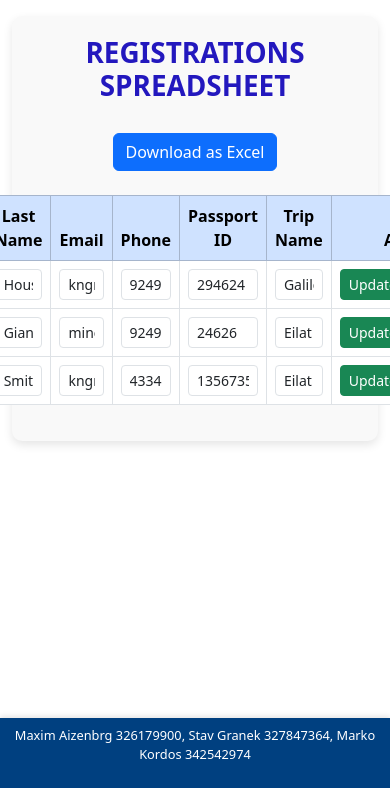
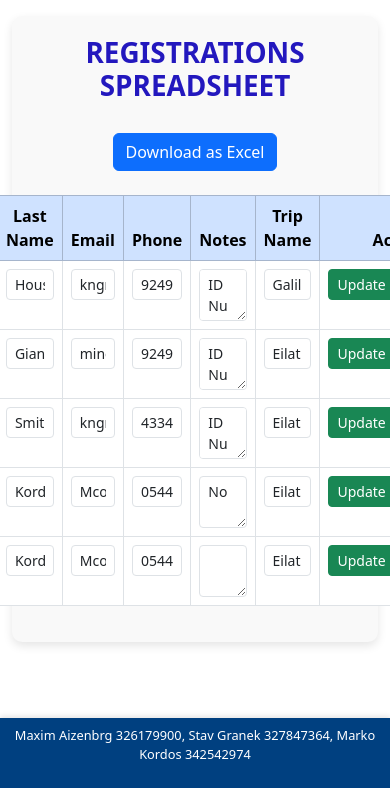
Before and after one commit to MarkoGitEnjoyer/TravelProject, a Django app: page /spreadsheet/ in a window 390 px wide; the page is wider, and only the part inside the window is pictured. Shown: the part 56-844 px from the top of that part. Run offline with Django 5.2, Linux system fonts and the light colour scheme; a user stored in the database is signed in; data comes from the database, SQL or seed files in the repository.

Commit message:
added waze+googlemaps+ changed id_number to phone number

```diff
--- a/TravelProject/main/forms.py
+++ b/TravelProject/main/forms.py
@@ -4,4 +4,7 @@ from .models import Registration
 class RegistrationForm(forms.ModelForm):
     class Meta:
         model = Registration
-        fields = ["first_name", "last_name", "phone", "email", "id_number"]
+        fields = ["first_name", "last_name", "phone", "email", "notes"]
+        widgets = {
+            'notes': forms.Textarea(attrs={'rows': 4, 'placeholder': 'Any special requests or information you\'d like us to know?'})
+        }
--- a/TravelProject/main/models.py
+++ b/TravelProject/main/models.py
@@ -9,13 +9,15 @@ from GuideApp.models import Guide
 class Trip(models.Model):
     trip_id = models.AutoField(primary_key=True)
     name = models.CharField(max_length=100)
-    minimizedDescription = models.TextField(null = True)
+    minimizedDescription = models.TextField(null=True)
     description = models.TextField()
     image = models.ImageField(upload_to='trip_images/')
     date = models.DateField()
     time = models.TimeField()
     meeting_point = models.CharField(max_length=200)
     cost = models.DecimalField(max_digits=10, decimal_places=2)
+    equipment_needed = models.TextField(null=True, blank=True)  # New field for equipment needed
+    meeting_point_coordinates = models.CharField(max_length=100, null=True, blank=True)  # New field for coordinates
 
     def __str__(self):
         return self.name
@@ -29,7 +31,7 @@ class Registration(models.Model):
         validators=[RegexValidator(regex='^[0-9]*$', message='Phone number must be numeric')]
     )
     email = models.EmailField()
-    id_number = models.CharField(max_length=20)
+    notes = models.TextField(blank=True, null=True)  # New notes field replacing id_number
     attended = models.BooleanField(default=False)
     SecretKey = models.CharField(max_length=12,null=True)
 
--- a/TravelProject/main/templates/main/mainlayout.html
+++ b/TravelProject/main/templates/main/mainlayout.html
@@ -5,6 +5,7 @@
     <meta charset="UTF-8">
     <meta name="viewport" content="width=device-width, initial-scale=1.0">
     <link rel="stylesheet" href="https://cdn.jsdelivr.net/npm/bootstrap@5.3.3/dist/css/bootstrap.min.css">
+    <link rel="stylesheet" href="https://cdn.jsdelivr.net/npm/bootstrap-icons@1.11.3/font/bootstrap-icons.min.css">
     <link rel="stylesheet" href="{% static 'main/css/test.css' %}">
     <script src="{% static 'main/js/script.js' %}" defer></script>
     <link href="https://cdn.jsdelivr.net/npm/bootstrap@5.3.0-alpha1/dist/css/bootstrap.min.css" rel="stylesheet">
--- a/TravelProject/main/templates/main/spreadsheet.html
+++ b/TravelProject/main/templates/main/spreadsheet.html
@@ -19,8 +19,8 @@
                     <th>Last Name</th>
                     <th>Email</th>
                     <th>Phone</th>
-                    <th> Passport ID</th>
-               <th>Trip Name</th>
+                    <th>Notes</th>
+                    <th>Trip Name</th>
                     <th colspan="2">Actions</th>
                 </tr>
             </thead>
@@ -43,10 +43,10 @@
                             <input type="text" name="phone" value="{{ registration.phone }}" class="form-control form-control-sm">
                         </td>
                         <td>
-                            <input type="text" name="Passport_id" value="{{ registration.id_number }}" class="form-control form-control-sm">
+                            <textarea name="notes" class="form-control form-control-sm" rows="2">{{ registration.notes }}</textarea>
                         </td>
                         <td>
-                            <input  type="text" readonly name="Trip_Name" value="{{ registration.trip.name }}" class="form-control form-control-sm">
+                            <input type="text" readonly name="Trip_Name" value="{{ registration.trip.name }}" class="form-control form-control-sm">
                         </td>
                         <td>
                             <button type="submit" class="btn btn-success btn-sm me-1">Update</button>
@@ -58,7 +58,6 @@
                         <td>
                             <button type="submit" class="btn btn-danger btn-sm">Delete</button>
                         </td>
-
                     </form>
                 </tr>
                 {% endfor %}
--- a/TravelProject/main/urls.py
+++ b/TravelProject/main/urls.py
@@ -23,7 +23,7 @@ urlpatterns = [
     path('send-email/<str:recipient_email>/<str:message_string>/<str:user_id>/', views.send_custom_email, name='send_custom_email'),
     path("Checkout/", views.Checkout,name="Checkout"),
     path(
-    'send-email/<str:recipient_email>/<str:first_name>/<str:last_name>/<str:trip_name>/<str:message_string>/<str:user_id>/<int:secret_key>',
+    'send-email/<str:recipient_email>/<str:first_name>/<str:last_name>/<str:trip_name>/<str:message_string>/<str:user_phone>/<int:secret_key>',
     views.send_custom_email,
     name='send_custom_email'
 ),
--- a/TravelProject/main/views.py
+++ b/TravelProject/main/views.py
@@ -27,8 +27,7 @@ def update_registration(request, id):
         registration.last_name = request.POST['last_name']
         registration.email = request.POST['email']
         registration.phone = request.POST['phone']
-        registration.id_number = request.POST['id_number']
-        registration.trip.name = request.POST['trip_name']
+        registration.notes = request.POST['notes']  # Changed from id_number to notes
         registration.save()
         return redirect('spreadsheet')
     return HttpResponseRedirect('/')
@@ -61,7 +60,7 @@ def dehash_number(hashed_value):
 
 
 
-def send_custom_email(request, recipient_email, first_name, last_name, trip_name, message_string, user_id, SecretKey):
+def send_custom_email(request, recipient_email, first_name, last_name, trip_name, message_string, user_phone, SecretKey):
     """
     Sends a custom email with trip details, QR code, and personalized name.
 
@@ -72,7 +71,7 @@ def send_custom_email(request, recipient_email, first_name, last_name, trip_name
         last_name (str): Recipient's last name.
         trip_name (str): Name of the trip ordered.
         message_string (str): Additional details or a custom message.
-        user_id (str): Unique identifier for generating the QR code.
+        user_phone (str): Phone number for generating the QR code.
         SecretKey (str): Secret key for generating the QR code.
     """
     import qrcode
@@ -88,7 +87,7 @@ def send_custom_email(request, recipient_email, first_name, last_name, trip_name
         box_size=10,
         border=4,
     )
-    qr.add_data(user_id)
+    qr.add_data(user_phone)  # Use phone instead of id_number
     qr.add_data('|')
     qr.add_data(SecretKey)
     qr.make(fit=True)
@@ -138,8 +137,6 @@ def send_custom_email(request, recipient_email, first_name, last_name, trip_name
         return HttpResponse(f"Failed to send email: {e}", status=500)
 
 
-
-
 def trip_info(request, trip_id):
     trip = get_object_or_404(Trip, trip_id=trip_id)
     return render(request, "main/trip_info.html", {"trip": trip})
@@ -159,14 +156,13 @@ def Checkout(request, registration_id):
             last_name=registration.last_name,
             trip_name=registration.trip.name,
             message_string=f" for trip {registration.trip.name}",
-            user_id=registration.id_number,
+            user_phone=registration.phone,  # Changed from id_number to phone
             SecretKey=dehash_number(int(registration.SecretKey)),
         )
 
         return redirect(reverse("confirmation", kwargs={"registration_id": registration.id}))
 
     return render(request, "main/Checkout.html", {'registration': registration})
-
 
 def trip_list(request):
     trips = Trip.objects.all()
@@ -239,11 +235,19 @@ def download_excel(request):
     ws = wb.active
     ws.title = "Registrations"
 
-    ws.append(["#", "First Name", "Last Name", "Email", "Phone","Passport ID", "Trip Name"])
+    ws.append(["#", "First Name", "Last Name", "Email", "Phone", "Notes", "Trip Name"])
 
     registrations = Registration.objects.all()
     for idx, registration in enumerate(registrations, start=1):
-        ws.append([idx, registration.first_name, registration.last_name, registration.email, registration.phone,registration.id_number,registration.trip.name])
+        ws.append([
+            idx,
+            registration.first_name,
+            registration.last_name,
+            registration.email,
+            registration.phone,
+            registration.notes,  # Changed from id_number to notes
+            registration.trip.name
+        ])
 
     response = HttpResponse(
         content_type='application/vnd.openxmlformats-officedocument.spreadsheetml.sheet'
@@ -253,7 +257,6 @@ def download_excel(request):
     wb.save(response)
     return response
 
-
 def custom_logout(request):
     logout(request)
     return redirect('trip_list')
```
Also changed, not shown: TravelProject/main/templates/main/trip_info.html (+33 -1 lines), TravelProject/db.sqlite3, TravelProject/main/migrations/0004_trip_equipment_needed_trip_meeting_point_coordinates.py (added), TravelProject/main/migrations/0005_auto_replace_id_with_notes.py (added), TravelProject/main/migrations/0006_merge_20250330_1120.py (added).
